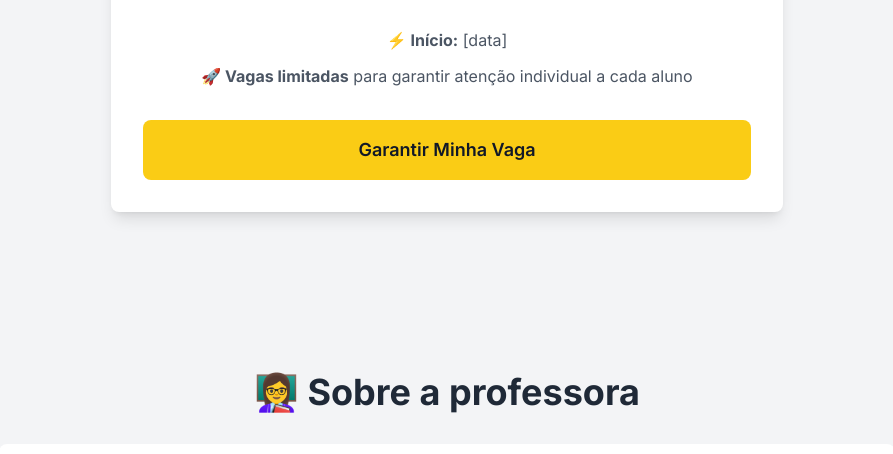
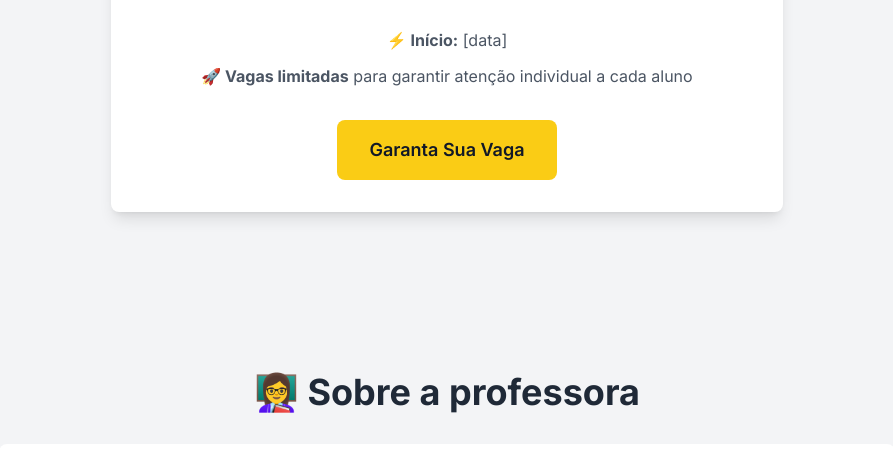
Before and after one commit to mgdossantos/tutoriaPython-LP, a plain HTML site: page index.html in a window 1280 px wide. Shown: the part 3760-4214 px from the top of the page, without its empty margins (193-1086 px from the left). Drawn offline with nearby package versions, Linux system fonts and the light colour scheme.

Commit message:
update para o form

```diff
--- a/index.html
+++ b/index.html
@@ -266,8 +266,8 @@
                         <p><strong>🚀 Vagas limitadas</strong> para garantir atenção individual a cada aluno</p>
                     </div>
 
-                    <button onclick="openWhatsApp('Plano Básico')" class="w-full bg-yellow-400 text-gray-900 py-4 rounded-lg font-semibold text-lg hover:bg-yellow-300 transition-colors hover-scale">
-                        Garantir Minha Vaga
+                    <button onclick="scrollToSection('contato')" class="bg-yellow-400 text-gray-900 px-8 py-4 rounded-lg font-semibold text-lg hover:bg-yellow-300 transition-colors hover-scale">
+                        Garanta Sua Vaga
                     </button>
                 </div>
             </div>
```
